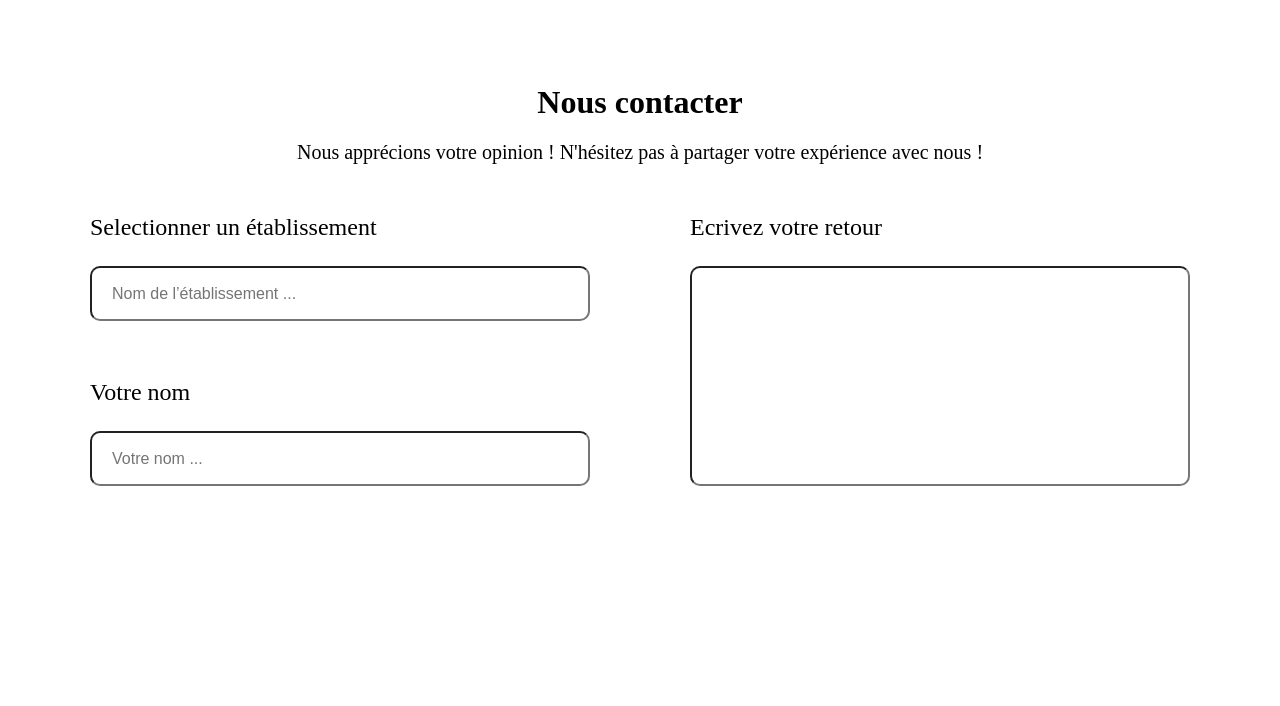
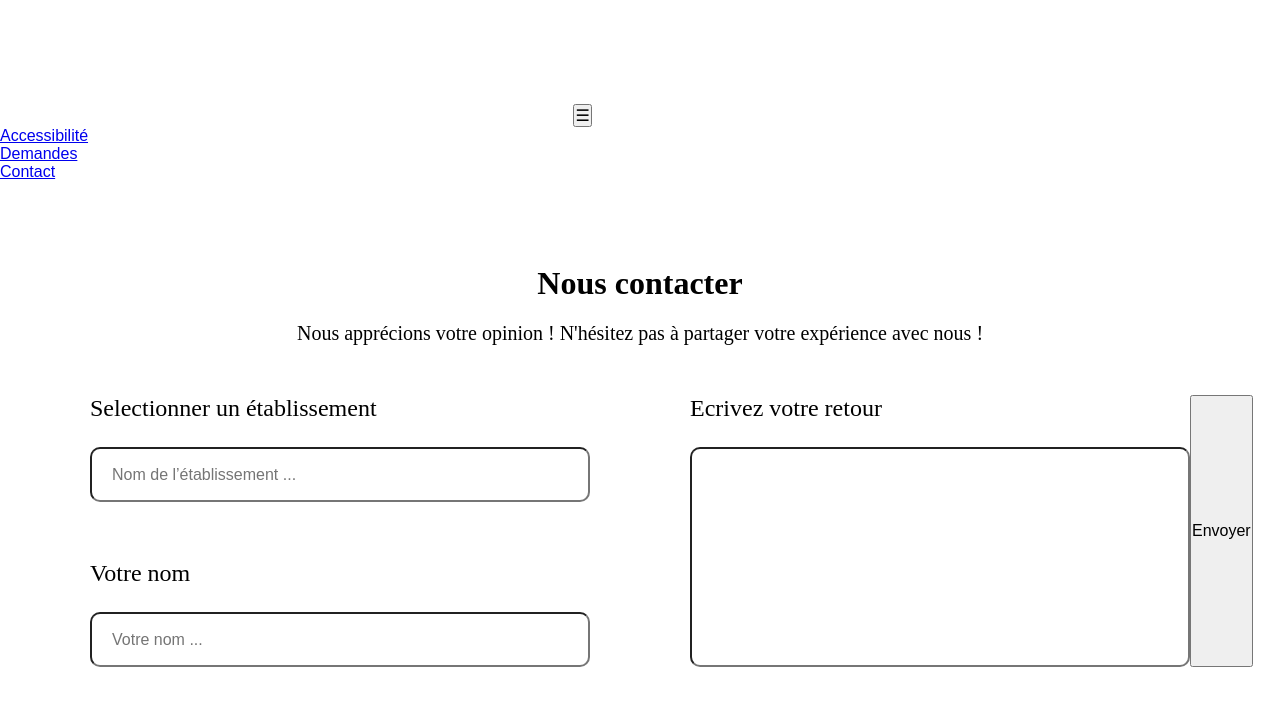
Before and after one commit to ambrekouitini/antony_bap, a PHP site: page /contact.php in a window 1280 px wide. Shown: the top 706 px of the page. Run offline with PHP 8.4, Linux system fonts and the light colour scheme; some web fonts are replaced.

Commit message:
:construction: correction pull merge

```diff
--- a/contact.php
+++ b/contact.php
@@ -7,8 +7,12 @@
     <link rel="stylesheet" href="public/css/style.css">
     <title>Contact</title>
 </head>
-<body class="index contactBody">
+<body class="index ">
+<?php
+require_once 'header.php';
+?>
 
+<main class="contactBody">
 <section class="contactPres">
     <h1 class="contactTitle">Nous contacter</h1>
     <div class="contactText">Nous apprécions votre opinion ! N'hésitez pas à partager votre expérience avec nous !</div>
@@ -29,7 +33,8 @@
             <label for="retour">Ecrivez votre retour</label>
             <input type="text" name="retour" >
         </div>
+        <button type="submit" value="contactForm">Envoyer</button>
     </form>
-
+</main>
 </body>
 </html>
--- a/header.php
+++ b/header.php
@@ -8,4 +8,4 @@
                 <li><a href="#">Contact</a></li>
             </ul>
         </nav>
-    </header>
+</header>
--- a/public/css/pages/_index.scss
+++ b/public/css/pages/_index.scss
@@ -2,7 +2,6 @@
     width: 100%;
     height: 100%;
 }
-
 /*------------    Page Contact   ------------*/
 .contactBody{
     display: flex;
--- a/public/css/style.css
+++ b/public/css/style.css
@@ -1,48 +1,14 @@
-@import url('https://fonts.cdnfonts.com/css/euclid-flex');
-
 * {
   margin: 0;
   padding: 0;
   box-sizing: border-box;
   font-size: 16px;
   font-family: "Koho", sans-serif;
-  font-family: 'Euclid Triangle', sans-serif;
 }
-
 
 .index {
   width: 100%;
   height: 100%;
-  background: #ffffff;
-}
-
-.navbar{
-  width: 100%;
-  height: 100px;
-  background: #05306E;
-  display: flex;
-  justify-content: space-between;
-  align-items: center;
-  padding: 0 50px;
-  position: fixed;
-  z-index: 999;
-}
-
-.navbar>ul{
-  display: flex;
-  justify-content: space-between;
-  align-items: center;
-}
-
-.navbar>ul>li{
-  list-style: none;
-  margin: 0 40px;
-}
-
-.navbar>ul>li>a{
-  text-decoration: none;
-  color: #ffffff;
-  font-size: 20px;
 }
 
 /*------------    Page Contact   ------------*/
@@ -107,67 +73,4 @@
   margin-top: 25px;
 }
 
-.navbar-toggle {
-  display: none;
-}
-
-.navbar>img{
-  width: 300px;
-}
-
-@media (max-width: 850px) {
-  .navbar{
-    padding: 0 20px;
-  }
-
-  .navbar>img{
-    width: 200px;
-  }
-
-  .navbar-toggle {
-    display: block;
-    position: absolute;
-    top: 30px;
-    right: 20px;
-    font-size: 30px;
-    color: #fff;
-    background: none;
-    border: none;
-    cursor: pointer;
-  }
-
-  .navbar>ul {
-    text-align: center;
-    align-items: center;
-    display: none;
-    position: absolute;
-    top: 70px;
-    left: 0;
-    width: 100%;
-    background: #05306E;
-    padding: 20px;
-    box-sizing: border-box;
-  }
-
-  .navbar>ul>li {
-    display: block;
-    margin-bottom: 10px;
-  }
-
-  .navbar>ul>li>a {
-    font-size: 18px;
-  }
-
-  .navbar-toggle.active {
-    display: block;
-  }
-  .navbar>ul.active {
-    display: block;
-  }
-}
-
-
-
-
-
 /*# sourceMappingURL=style.css.map */
```
Also changed, not shown: 2 other files.
